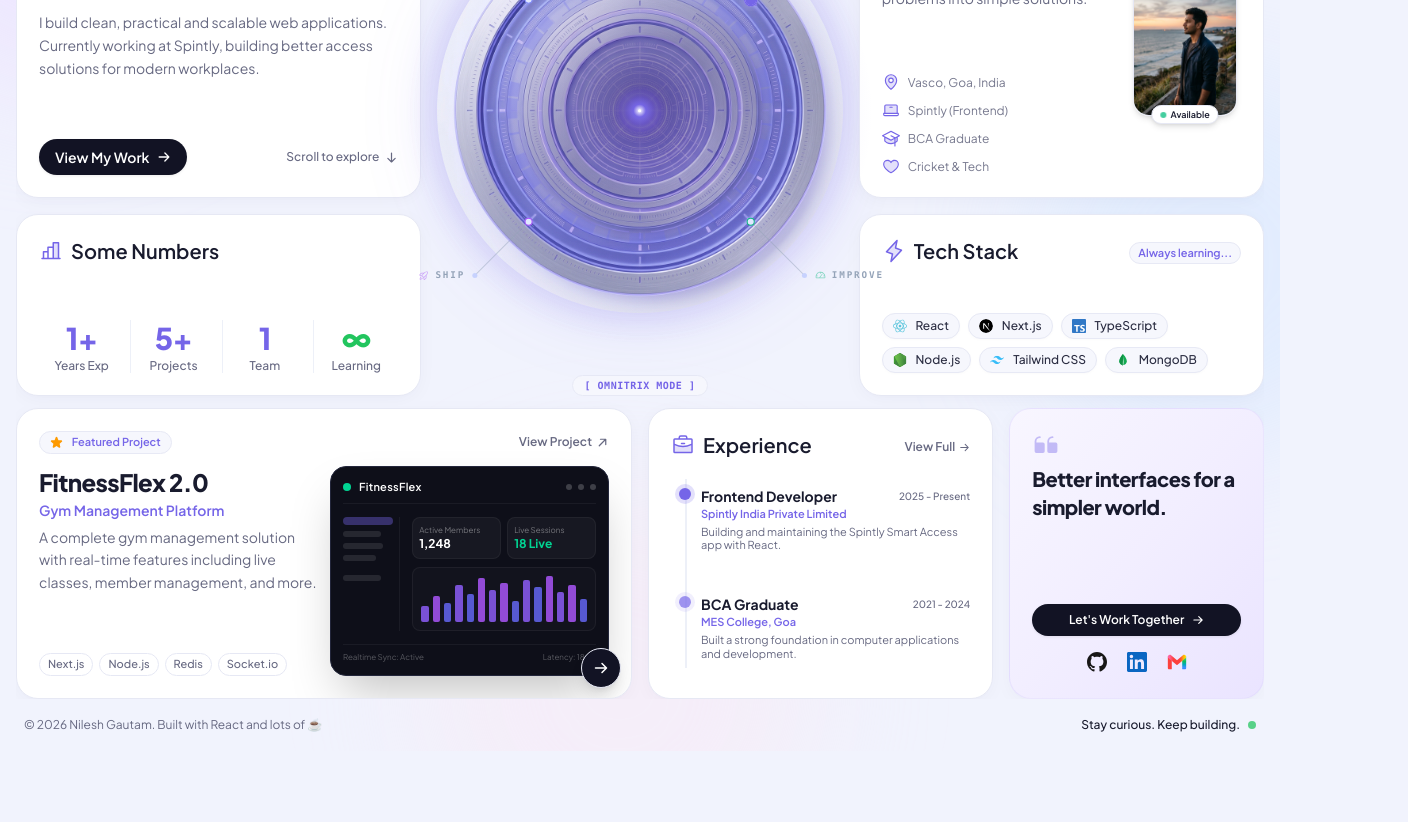
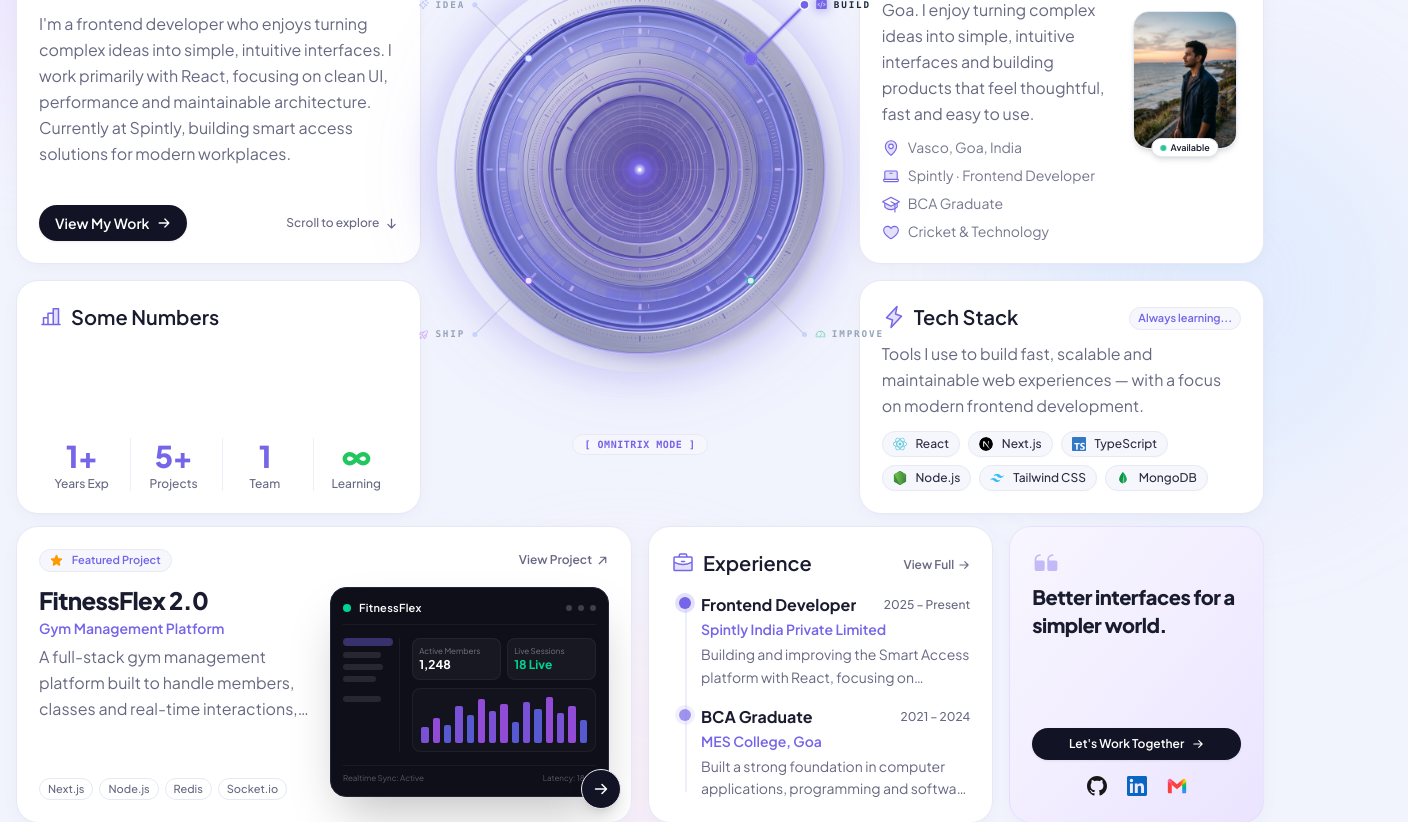
Before and after one commit to No1nilesh/porfolio_website, a React (Vite) app: page / in a window 1280 px wide. Shown: the part 160-982 px from the top of the page, 1408 px wide, since content can reach past the window. Before the commit the page ends 911 px from the top, so only its background shows below. Built offline with nearby package versions, Linux system fonts and the light colour scheme.

Commit message:
fixed typorgaryphy

```diff
--- a/src/App.tsx
+++ b/src/App.tsx
@@ -7,11 +7,9 @@
   const { isGalvanic } = useGalvanic();
 
   return (
-    <div className="h-full min-h-screen w-full flex flex-col justify-between relative overflow-hidden transition-colors duration-700 bg-bg text-text">
-      {/* ── GALVANIC MECHAMORPH SVG BACKGROUND ── */}
+    <div className="relative min-h-screen w-full transition-colors duration-700 bg-bg text-text">
       <GalvanicBackground active={isGalvanic} />
 
-      {/* Ambient background soft glow orbs (hidden in Galvanic mode) */}
       {!isGalvanic && (
         <>
           <div className="absolute -top-32 -left-32 w-96 h-96 rounded-full bg-purple-200/40 blur-3xl pointer-events-none" />
@@ -20,14 +18,12 @@
         </>
       )}
 
-      {/* Main Content Container: exact full width and padding without max-w constraint */}
-      <div className="relative z-10 flex-1 min-h-0 flex flex-col p-0 sm:p-4 gap-3 w-full overflow-hidden">
-        <main className="flex-1 min-h-0 w-full overflow-hidden flex flex-col">
+      <div className="relative z-10 w-full px-0 sm:p-4">
+        <main className="w-full max-w-[1920px] mx-auto">
           <Home />
         </main>
-        <div className="shrink-0">
-          <Footer />
-        </div>
+
+        <Footer />
       </div>
     </div>
   );
--- a/src/Components/Home/AboutCard.tsx
+++ b/src/Components/Home/AboutCard.tsx
@@ -11,9 +11,9 @@
 
 const infoItems = [
   { icon: MapPinIcon, text: "Vasco, Goa, India" },
-  { icon: LaptopIcon, text: "Spintly (Frontend)" },
+  { icon: LaptopIcon, text: "Spintly · Frontend Developer" },
   { icon: GraduationCapIcon, text: "BCA Graduate" },
-  { icon: HeartIcon, text: "Cricket & Tech" },
+  { icon: HeartIcon, text: "Cricket & Technology" },
 ];
 
 export default function AboutCard() {
@@ -21,29 +21,29 @@
     <Card className="h-full flex flex-col justify-between p-4 sm:p-5 lg:p-5.5">
       <CardHeader icon={UserIcon} title="About Me" />
 
-      {/* Split Content: Text on left, Portrait on right */}
       <div className="mt-2.5 lg:mt-3 grid grid-cols-12 gap-3 items-center flex-1">
-        {/* Left Column: Bio & Items */}
-        <div className="col-span-7 sm:col-span-8 flex flex-col justify-between h-full gap-2">
-          <p className="text-xs sm:text-xs lg:text-sm leading-relaxed text-text-muted">
-            A curious developer from Jaunpur, UP currently in Goa. I enjoy
-            building interfaces and turning complex problems into simple
-            solutions.
+        {/* Left Column */}
+        <div className="col-span-7 sm:col-span-8 flex flex-col justify-between h-full gap-3">
+          <p className="text-sm lg:text-base leading-relaxed text-text-muted">
+            I'm a curious frontend developer from Jaunpur, Uttar Pradesh,
+            currently based in Goa. I enjoy turning complex ideas into
+            simple, intuitive interfaces and building products that feel
+            thoughtful, fast and easy to use.
           </p>
 
           <div className="flex flex-col gap-2.5">
             {infoItems.map((item, idx) => {
               const IconComp = item.icon;
+
               return (
                 <div key={idx} className="flex items-center gap-2">
+                  <IconComp
+                    size={18}
+                    weight="duotone"
+                    className="shrink-0 text-primary"
+                  />
 
-                    <IconComp
-                      size={18}
-                      weight="duotone"
-                      className="shrink-0 text-primary"
-                    />
-
-                  <span className="text-xs font-normal leading-tight truncate text-text-muted/90">
+                  <span className="text-xs sm:text-sm font-normal leading-tight truncate text-text-muted/90">
                     {item.text}
                   </span>
                 </div>
@@ -52,7 +52,7 @@
           </div>
         </div>
 
-        {/* Right Column: Portrait Photo with Available Badge */}
+        {/* Right Column */}
         <div className="col-span-5 sm:col-span-4 flex justify-center">
           <div className="relative w-full max-w-24 lg:max-w-26 aspect-3/4 rounded-2xl overflow-visible shadow-md">
             <img
@@ -60,7 +60,8 @@
               alt="Nilesh Gautam"
               className="w-full h-full object-cover rounded-2xl border border-border"
             />
-            {/* Floating Available Badge */}
+
+            {/* Available Badge */}
             <div className="absolute -bottom-2 left-1/2 -translate-x-1/2 inline-flex items-center gap-1 px-2 py-0.5 rounded-full text-[9px] font-semibold shadow-md whitespace-nowrap border bg-surface text-text border-border">
               <span className="size-1.5 rounded-full bg-emerald-500 animate-pulse" />
               <span>Available</span>
--- a/src/Components/Home/ContactCard.tsx
+++ b/src/Components/Home/ContactCard.tsx
@@ -25,7 +25,7 @@
       <div className="mt-2.5 flex flex-col gap-2.5">
         <a
           href="mailto:gautamnilesh03@gmail.com"
-          className="btn-theme-primary !py-2 !px-3 text-xs font-semibold cursor-pointer w-full text-center"
+          className="btn-theme-primary py-2! px-3! text-xs font-semibold cursor-pointer w-full text-center"
         >
           <span>Let's Work Together</span>
           <ArrowRightIcon size={12} weight="bold" />
--- a/src/Components/Home/ExperienceCard.tsx
+++ b/src/Components/Home/ExperienceCard.tsx
@@ -13,57 +13,70 @@
             href="https://www.linkedin.com/in/nilesh-gautam"
             target="_blank"
             rel="noopener noreferrer"
-            className="inline-flex items-center gap-1 text-[11px] sm:text-xs font-semibold text-text-muted hover:text-primary transition-colors"
+            className="inline-flex items-center gap-1 text-xs font-semibold text-text-muted hover:text-primary transition-colors"
           >
             <span>View Full</span>
-            <ArrowRightIcon size={11} weight="bold" />
+            <ArrowRightIcon size={12} weight="bold" />
           </a>
         }
       />
 
       {/* Timeline */}
-      <div className="mt-2.5 lg:mt-3 pl-2 space-y-3 relative before:absolute before:left-3.5 before:top-2 before:bottom-2 before:w-0.5 before:bg-border-subtle flex-1 flex flex-col justify-around">
-        {/* Timeline Item 1 */}
+      <div className="mt-3 lg:mt-4 pl-2 space-y-4 relative before:absolute before:left-3.5 before:top-2 before:bottom-2 before:w-0.5 before:bg-border-subtle flex-1 flex flex-col justify-around">
+
+        {/* Current Experience */}
         <div className="relative flex items-start gap-2.5">
-          <span className="size-3 rounded-full shrink-0 mt-0.5 z-10 bg-primary ring-4 ring-primary/20" />
+          <span className="size-3 rounded-full shrink-0 mt-1 z-10 bg-primary ring-4 ring-primary/20" />
+
           <div className="flex-1 min-w-0">
-            <div className="flex items-center justify-between gap-1">
-              <h4 className="text-xs sm:text-sm font-bold text-text truncate">
+            <div className="flex items-center justify-between gap-2">
+              <h4 className="text-sm lg:text-base font-bold text-text truncate">
                 Frontend Developer
               </h4>
-              <span className="text-[10px] text-text-muted font-medium shrink-0">
-                2025 - Present
+
+              <span className="text-[11px] lg:text-xs text-text-muted font-medium shrink-0">
+                2025 – Present
               </span>
             </div>
-            <p className="text-[10px] sm:text-[11px] font-semibold text-primary truncate">
+
+            <p className="text-xs lg:text-sm font-semibold text-primary truncate mt-0.5">
               Spintly India Private Limited
             </p>
-            <p className="text-[10px] sm:text-[11px] leading-tight mt-0.5 text-text-muted line-clamp-2">
-              Building and maintaining the Spintly Smart Access app with React.
+
+            <p className="text-xs lg:text-sm leading-relaxed mt-1 text-text-muted line-clamp-2">
+              Building and improving the Smart Access platform with React,
+              focusing on reusable UI, performance and scalable frontend
+              architecture.
             </p>
           </div>
         </div>
 
-        {/* Timeline Item 2 */}
+        {/* Education */}
         <div className="relative flex items-start gap-2.5">
-          <span className="size-3 rounded-full shrink-0 mt-0.5 z-10 bg-primary/70 ring-4 ring-primary/10" />
+          <span className="size-3 rounded-full shrink-0 mt-1 z-10 bg-primary/70 ring-4 ring-primary/10" />
+
           <div className="flex-1 min-w-0">
-            <div className="flex items-center justify-between gap-1">
-              <h4 className="text-xs sm:text-sm font-bold text-text truncate">
+            <div className="flex items-center justify-between gap-2">
+              <h4 className="text-sm lg:text-base font-bold text-text truncate">
                 BCA Graduate
               </h4>
-              <span className="text-[10px] text-text-muted font-medium shrink-0">
-                2021 - 2024
+
+              <span className="text-[11px] lg:text-xs text-text-muted font-medium shrink-0">
+                2021 – 2024
               </span>
             </div>
-            <p className="text-[10px] sm:text-[11px] font-semibold text-primary truncate">
+
+            <p className="text-xs lg:text-sm font-semibold text-primary truncate mt-0.5">
               MES College, Goa
             </p>
-            <p className="text-[10px] sm:text-[11px] leading-tight mt-0.5 text-text-muted line-clamp-2">
-              Built a strong foundation in computer applications and development.
+
+            <p className="text-xs lg:text-sm leading-relaxed mt-1 text-text-muted line-clamp-2">
+              Built a strong foundation in computer applications, programming
+              and software development.
             </p>
           </div>
         </div>
+
       </div>
     </Card>
   );
--- a/src/Components/Home/FeaturedProjectCard.tsx
+++ b/src/Components/Home/FeaturedProjectCard.tsx
@@ -7,9 +7,9 @@
 export default function FeaturedProjectCard() {
   return (
     <Card className="group h-full p-4 sm:p-5 lg:p-5.5 flex flex-col justify-between overflow-hidden">
-      {/* Top Row: Badge & Link */}
+      {/* Top Row */}
       <div className="flex items-center justify-between">
-        <span className="glass-badge !py-0.5 !px-2.5 text-[11px] font-semibold text-primary">
+        <span className="glass-badge py-0.5! px-2.5! text-[11px] font-semibold text-primary">
           <StarIcon size={13} weight="fill" className="text-amber-500" />
           <span>Featured Project</span>
         </span>
@@ -25,20 +25,23 @@
         </a>
       </div>
 
-      {/* Content & Dashboard Mockup Split */}
+      {/* Content & Mockup */}
       <div className="mt-2.5 lg:mt-3 grid grid-cols-1 md:grid-cols-12 gap-3 items-center flex-1">
-        {/* Left Column: Project Info */}
+        {/* Project Info */}
         <div className="md:col-span-6 flex flex-col justify-between h-full">
           <div>
             <h2 className="text-xl sm:text-2xl lg:text-2xl font-extrabold text-text tracking-tight">
               FitnessFlex 2.0
             </h2>
+
             <p className="text-xs sm:text-sm font-semibold mt-0.5 text-primary">
               Gym Management Platform
             </p>
-            <p className="mt-1.5 text-xs sm:text-xs lg:text-sm leading-relaxed text-text-muted line-clamp-2 lg:line-clamp-3">
-              A complete gym management solution with real-time features
-              including live classes, member management, and more.
+
+            <p className="mt-1.5 text-sm lg:text-base leading-relaxed text-text-muted line-clamp-3">
+              A full-stack gym management platform built to handle members,
+              classes and real-time interactions, with Redis and Socket.io
+              powering live updates across the application.
             </p>
           </div>
 
@@ -55,7 +58,7 @@
           </div>
         </div>
 
-        {/* Right Column: Visual Mockup */}
+        {/* Visual Mockup */}
         <div className="md:col-span-6 flex justify-center items-center">
           <FitnessFlexMockup />
         </div>
--- a/src/Components/Home/HeroCard.tsx
+++ b/src/Components/Home/HeroCard.tsx
@@ -23,16 +23,17 @@
         </div>
 
         {/* Bio */}
-        <p className="mt-2 lg:mt-2.5 text-xs sm:text-xs lg:text-sm leading-relaxed text-text-muted">
-          I build clean, practical and scalable web applications. Currently
-          working at Spintly, building better access solutions for modern
-          workplaces.
+        <p className="mt-2 lg:mt-2.5 text-sm lg:text-base leading-relaxed text-text-muted">
+          I'm a frontend developer who enjoys turning complex ideas into simple,
+          intuitive interfaces. I work primarily with React, focusing on clean UI,
+          performance and maintainable architecture. Currently at Spintly, building
+          smart access solutions for modern workplaces.
         </p>
       </div>
 
       {/* CTA & Scroll Guide */}
       <div className="mt-3 lg:mt-4 flex flex-wrap items-center justify-between gap-2 pt-1">
-        <a href="#projects" className="btn-theme-primary py-2! px-4! text-xs sm:text-sm">
+        <a href="#projects" className="btn-theme-primary py-2! px-4! text-sm">
           <span>View My Work</span>
           <ArrowRightIcon size={14} weight="bold" />
         </a>
--- a/src/Components/Home/TechStackCard.tsx
+++ b/src/Components/Home/TechStackCard.tsx
@@ -19,26 +19,37 @@
         icon={LightningIcon}
         title="Tech Stack"
         action={
-          <span className="glass-badge !py-0.5 !px-2 text-[10px] sm:text-[11px] font-semibold text-primary">
+          <span className="glass-badge py-0.5! px-2! text-[10px] sm:text-[11px] font-semibold text-primary">
             Always learning...
           </span>
         }
       />
 
-      {/* Tech Badges Grid */}
-      <div className="flex flex-wrap gap-1.5 sm:gap-2 mt-2">
+      <div className="mt-2.5">
+        <p className="text-sm lg:text-base leading-relaxed text-text-muted">
+          Tools I use to build fast, scalable and maintainable web
+          experiences — with a focus on modern frontend development.
+        </p>
+
+        <div className="flex flex-wrap gap-1.5 sm:gap-2 mt-3">
           {techStack.map((tech) => {
             const IconComponent = tech.icon;
+
             return (
-            <div key={tech.name} className="tech-badge !py-1 !px-2.5 cursor-default">
+              <div
+                key={tech.name}
+                className="tech-badge py-1! px-2.5! cursor-default"
+              >
                 <IconComponent className="size-3.5 shrink-0" />
-              <span className="text-[11px] sm:text-xs font-medium text-inherit">
+
+                <span className="text-xs font-medium text-inherit">
                   {tech.name}
                 </span>
               </div>
             );
           })}
         </div>
+      </div>
     </Card>
   );
 }
```
Lines whose indentation alone changed are shown as unchanged.
